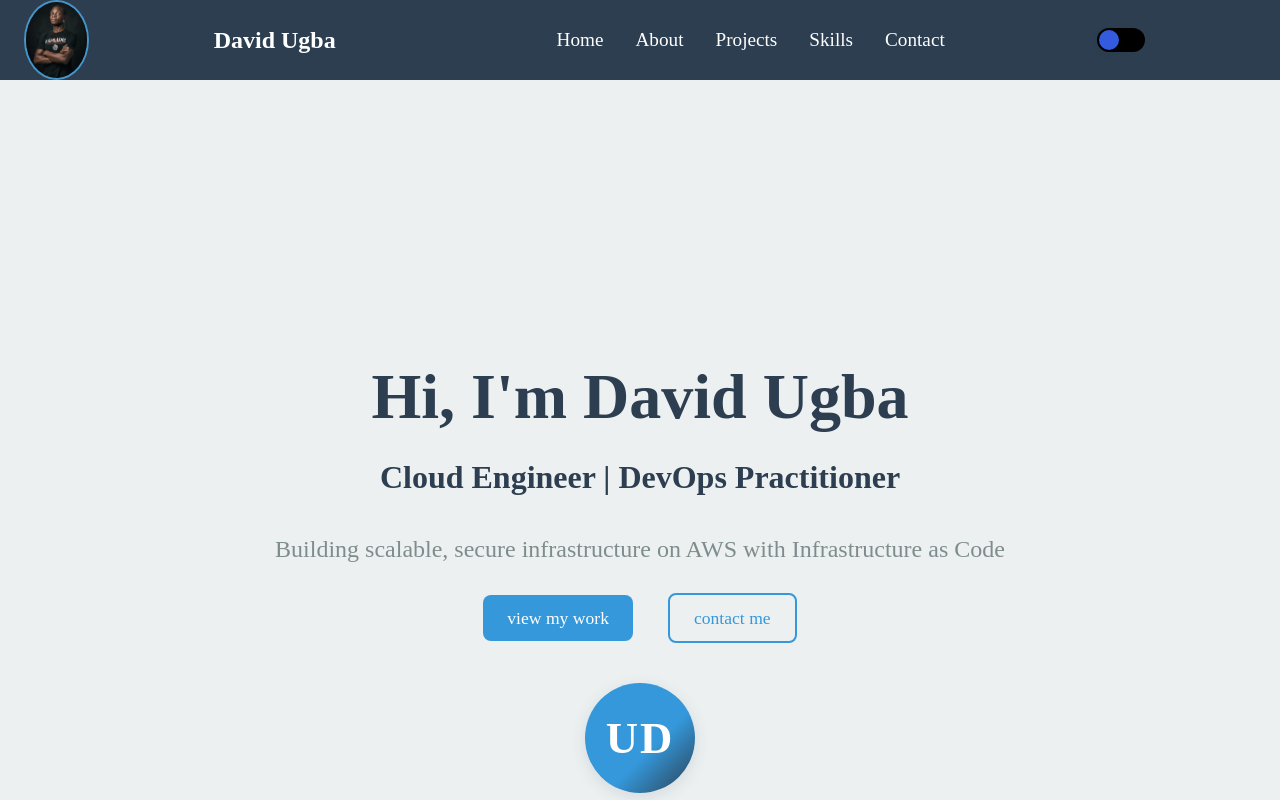
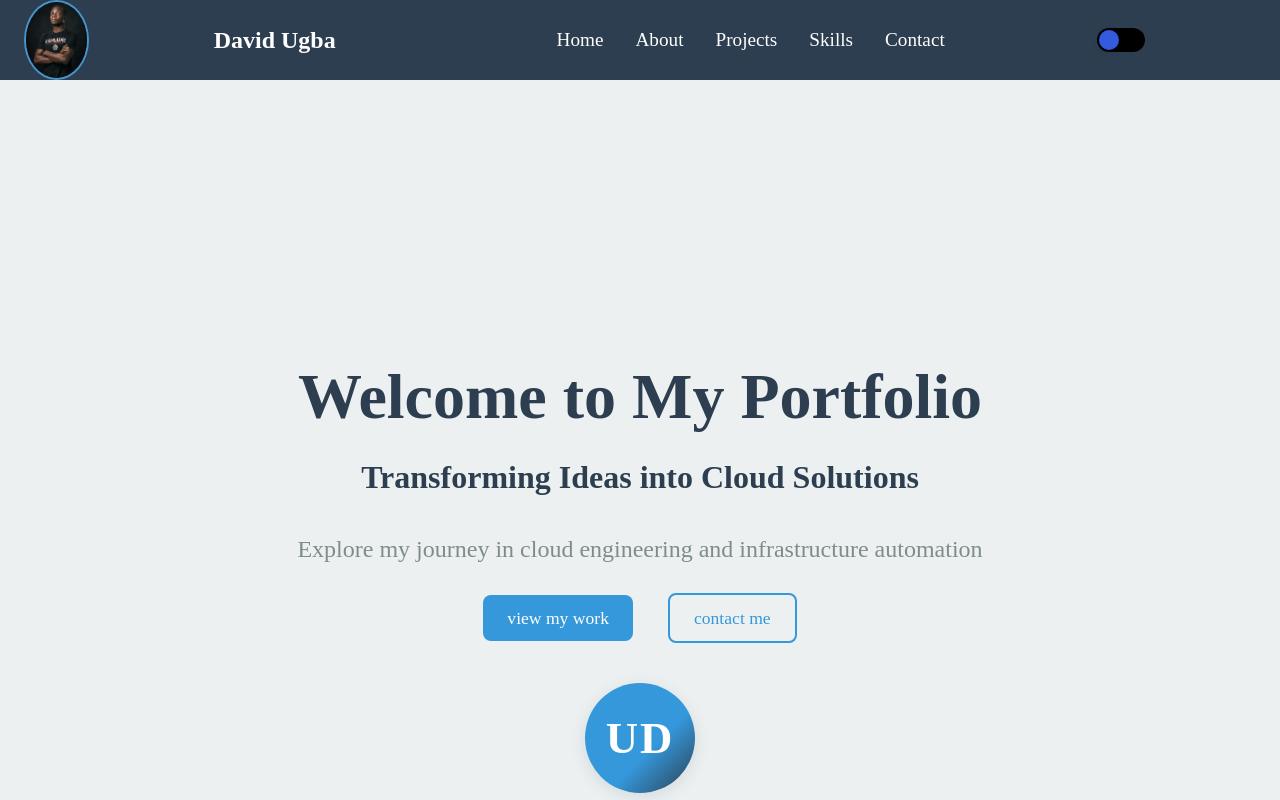
Before and after one commit to davidugba/Myportfolio, a React (Vite) app in the folder myreactproject/: page / in a window 1280 px wide. Built offline with nearby package versions, Linux system fonts and the light colour scheme.

Commit message:
Update Header section content

```diff
--- a/myreactproject/src/Header.jsx
+++ b/myreactproject/src/Header.jsx
@@ -5,9 +5,9 @@ function Header() {
       <section id="home">
         <header className="header">
           <div className="header-content">
-            <h1>Hi, I'm David Ugba</h1>
-            <h2>Cloud Engineer | DevOps Practitioner</h2>
-            <p className="header-duties">Building scalable, secure infrastructure on AWS with Infrastructure as Code</p>
+            <h1>Welcome to My Portfolio</h1>
+            <h2>Transforming Ideas into Cloud Solutions</h2>
+            <p className="header-duties">Explore my journey in cloud engineering and infrastructure automation</p>
             <div className="header-button">
                 <a href="#projects" className="btn">view my work</a>
                 <a href="#contact" className="btn btn-outline">contact me</a>
```
